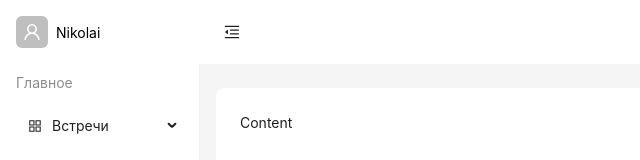
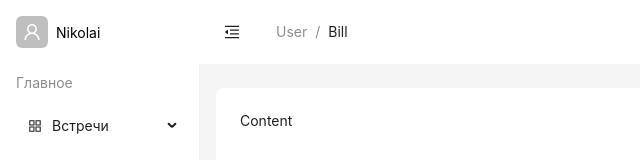
Before and after one commit to Yessirskiy/React-front, a React (Vite) app: page / in a window 1280 px wide. Shown: the top 160 px of the page, without its empty margins (0-640 px from the left). Built offline with nearby package versions, Linux system fonts and the light colour scheme.

Commit message:
Breadcrumps

```diff
--- a/src/App.jsx
+++ b/src/App.jsx
@@ -8,16 +8,16 @@ import {
   AppstoreOutlined,
   FormOutlined,
 } from '@ant-design/icons';
-import { Avatar, Button, Layout, Menu, theme } from 'antd';
-import { Breadcrumb } from 'antd';
-import UserSidbar from './components/UserSidebar';
+import { Avatar, Button, Layout, Menu, theme, Flex, Breadcrumb } from 'antd';
 
 const { Header, Sider, Content } = Layout;
 const App = () => {
   const [collapsed, setCollapsed] = useState(false);
+  const [selectedNav, setSelectedNav] = useState("meetings_new")
   const {
     token: { colorBgContainer, borderRadiusLG },
   } = theme.useToken();
+
   return (
     <Layout className='h-screen'>
       <Sider trigger={null} collapsible collapsed={collapsed} theme='light'>
@@ -90,6 +90,7 @@ const App = () => {
       </Sider>
       <Layout>
         <Header
+          className='flex items-center gap-3'
           style={{
             padding: 0,
             background: colorBgContainer,
@@ -105,6 +106,10 @@ const App = () => {
               height: 64,
             }}
           />
+          <Breadcrumb>
+            <Breadcrumb.Item>User</Breadcrumb.Item>
+            <Breadcrumb.Item>Bill</Breadcrumb.Item>
+          </Breadcrumb>
         </Header>
         <Content
           style={{
--- a/src/index.css
+++ b/src/index.css
@@ -1,13 +1,15 @@
+@import url('https://fonts.googleapis.com/css2?family=Inter:ital,opsz,wght@0,14..32,100..900;1,14..32,100..900&display=swap');
 @tailwind base;
 @tailwind components;
 @tailwind utilities;
 
-:root {
+/* #root {
   font-family: Inter, system-ui, Avenir, Helvetica, Arial, sans-serif;
   line-height: 1.5;
   font-weight: 400;
-}
+} */
 
 body {
+  font-family: 'Inter', sans-serif;
   margin: 0;
 }
```
